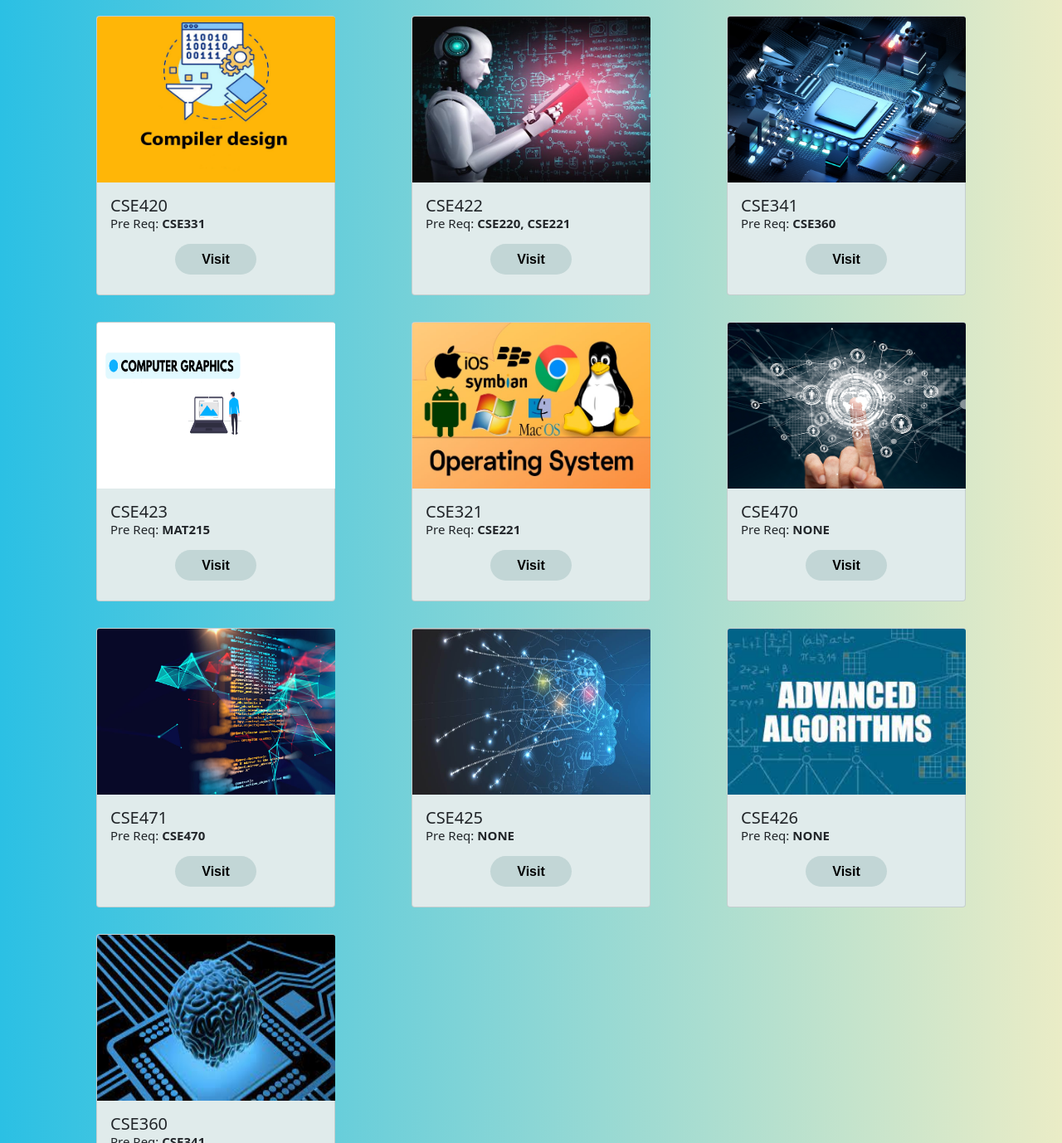
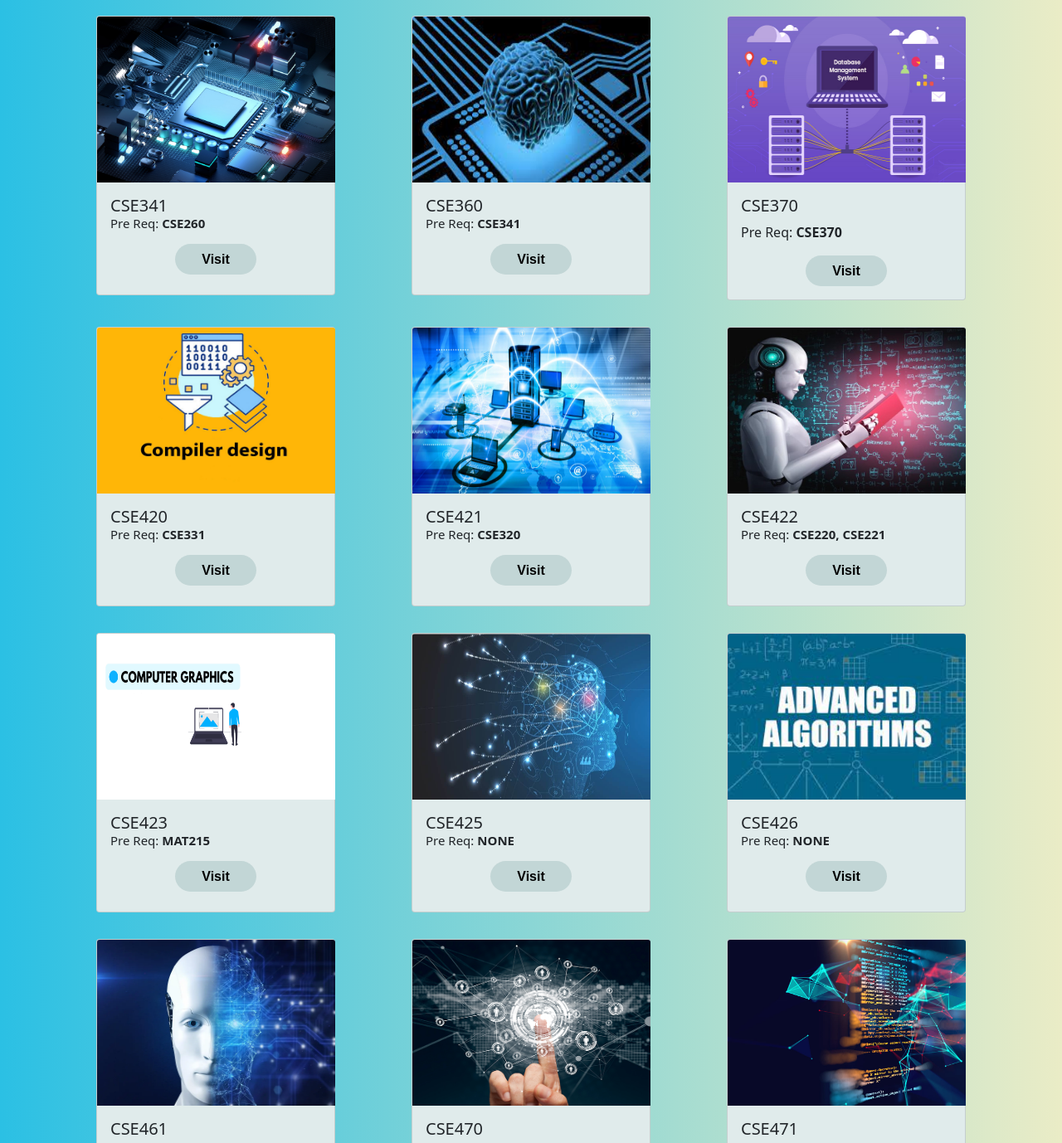
Before and after one commit to Prionto0216/Odhom, a plain HTML site: page Course.html in a window 1280 px wide. Shown: the part 3160-4538 px from the top of the page at 83% size. Drawn offline with nearby package versions, Linux system fonts and the light colour scheme.

Commit message:
Add CSE461 and CSE421 change few things

```diff
--- a/Course.html
+++ b/Course.html
@@ -48,6 +48,7 @@
         </nav>
     </div>
     <!--------NAVBAR---------->
+
 
     <!--------MNS---------->
     <div class="py-5" id="MNS">
@@ -122,8 +123,6 @@
             </div>
         </div>
     </div>
-
-
     <!--------MNS---------->
 
 
@@ -203,7 +202,6 @@
             </div>
         </div>
     </div>
-
     <!--------EEE---------->
 
 
@@ -212,15 +210,14 @@
     <div class="pt-5" id="CSE">
         <div class="container">
             <div class="row">
+
                 <P class="lead text-center">Computer Science And Engineering</P>
-                <div class="col col-12 col-md-4 py-3">
 
 
-
+                <div class="col col-12 col-md-4 py-3">
                     <div class="card" style="width: 18rem;">
                         <img src="Multimedia/CSE111.jpg" class="card-img-top" alt="...">
                         <div class="card-body">
-
                             <h5 class="card-title">CSE111</h5>
                             <p>Pre Req: <span class="fw-bold">CSE110</span></p>
                             <div class="button text-center">
@@ -233,8 +230,41 @@
                 </div>
 
 
+
                 <div class="col col-12 col-md-4 py-3">
+                    <div class="card" style="width: 18rem;">
+                        <img src="Multimedia/CSE220.jpg" class="card-img-top" alt="...">
+                        <div class="card-body">
+                            <h5 class="card-title">CSE220
+                                <p>Pre Req: <span class="fw-bold">CSE111</span></p>
+                                <div class="button text-center">
+                                    <button type="button" class="btn btn-secondary "><a
+                                            href="https://drive.google.com/drive/folders/1sZ-vjKalcPX70VVKu_IoeeOlFVsC5vOs?usp=sharing"
+                                            target="_blank">Visit</a></button>
+                                </div>
+                            </h5>
+                        </div>
+                    </div>
+                </div>
 
+
+                <div class="col col-12 col-md-4 py-3">
+                    <div class="card" style="width: 18rem;">
+                        <img src="Multimedia/CSE221.jpg" class="card-img-top" alt="...">
+                        <div class="card-body">
+                            <h5 class="card-title">CSE221</h5>
+                            <p>Pre Req: <span class="fw-bold">CSE220</span></p>
+                            <div class="button text-center">
+                                <button type="button" class="btn btn-secondary "><a
+                                        href="https://drive.google.com/drive/folders/1pxHfdBzahpZBAjldnNpLGalAZp8QlfDO?usp=sharing"
+                                        target="_blank">Visit</a></button>
+                            </div>
+                        </div>
+                    </div>
+                </div>
+
+
+                <div class="col col-12 col-md-4 py-3">
                     <div class="card" style="width: 18rem;">
                         <img src="Multimedia/CSE260.jpg" class="card-img-top" alt="...">
                         <div class="card-body">
@@ -245,10 +275,8 @@
                                         href="https://drive.google.com/drive/folders/1h_GP4sBJubVqQQQ7PLIVqPlWO4s0oiVs?usp=sharing"
                                         target="_blank">Visit</a></button>
                             </div>
-
                         </div>
                     </div>
-
                 </div>
 
 
@@ -267,53 +295,21 @@
                     </div>
                 </div>
 
-            </div>
-
-
-        </div>
-    </div>
-    <!--------CSE-1---------->
-
-
-
-    <!--------CSE-2---------->
-
-    <div class="" id="CSE">
-        <div class="container">
-            <div class="row">
-
 
                 <div class="col col-12 col-md-4 py-3">
                     <div class="card" style="width: 18rem;">
-                        <img src="Multimedia/CSE220.jpg" class="card-img-top" alt="...">
+                        <img src="Multimedia/CSE321.jpg" class="card-img-top" alt="...">
 
                         <div class="card-body">
 
-                            <h5 class="card-title">CSE220
-                                <p>Pre Req: <span class="fw-bold">CSE111</span></p>
+                            <h5 class="card-title">CSE321
+                                <p>Pre Req: <span class="fw-bold">CSE221</span></p>
                                 <div class="button text-center">
                                     <button type="button" class="btn btn-secondary "><a
-                                            href="https://drive.google.com/drive/folders/1sZ-vjKalcPX70VVKu_IoeeOlFVsC5vOs?usp=sharing"
+                                            href="https://drive.google.com/drive/folders/1IHOlhj9KwJRmQ1s0LxrYOvRWubt0Y2I7?usp=sharing"
                                             target="_blank">Visit</a></button>
                                 </div>
                             </h5>
-                        </div>
-                    </div>
-                </div>
-
-
-                <div class="col col-12 col-md-4 py-3">
-
-                    <div class="card" style="width: 18rem;">
-                        <img src="Multimedia/CSE221.jpg" class="card-img-top" alt="...">
-                        <div class="card-body">
-                            <h5 class="card-title">CSE221</h5>
-                            <p>Pre Req: <span class="fw-bold">CSE220</span></p>
-                            <div class="button text-center">
-                                <button type="button" class="btn btn-secondary "><a
-                                        href="https://drive.google.com/drive/folders/1pxHfdBzahpZBAjldnNpLGalAZp8QlfDO?usp=sharing"
-                                        target="_blank">Visit</a></button>
-                            </div>
                         </div>
                     </div>
                 </div>
@@ -332,17 +328,8 @@
                             </div>
                         </div>
                     </div>
+                </div>
 
-                </div>
-            </div>
-        </div>
-        <!--------CSE-2---------->
-
-        <!--------CSE-3---------->
-
-        <div class="" id="CSE">
-            <div class="container">
-                <div class="row">
 
 
                     <div class="col col-12 col-md-4 py-3">
@@ -371,6 +358,40 @@
                                     <div class="button text-center">
                                         <button type="button" class="btn btn-secondary "><a
                                                 href="https://drive.google.com/drive/folders/1G9mxuhyBn0ERs2OkOPfYaFjENZ6RQZQf?usp=sharing"
+                                                target="_blank">Visit</a></button>
+                                    </div>
+                                </h5>
+                            </div>
+                        </div>
+                    </div>
+
+
+                    <div class="col col-12 col-md-4 py-3">
+                        <div class="card" style="width: 18rem;">
+                            <img src="Multimedia/CSE341.jpg" class="card-img-top" alt="...">
+                            <div class="card-body">
+                                <h5 class="card-title">CSE341
+                                    <p>Pre Req: <span class="fw-bold">CSE260</span></p>
+                                    <div class="button text-center">
+                                        <button type="button" class="btn btn-secondary "><a
+                                                href="https://drive.google.com/drive/folders/1YMN59ty2XiQAlPDGny3XO-LwqM-ndH1I?usp=sharing"
+                                                target="_blank">Visit</a></button>
+                                    </div>
+                                </h5>
+                            </div>
+                        </div>
+                    </div>
+
+
+                    <div class="col col-12 col-md-4 py-3">
+                        <div class="card" style="width: 18rem;">
+                            <img src="Multimedia/CSE360.jpg" class="card-img-top" alt="...">
+                            <div class="card-body">
+                                <h5 class="card-title">CSE360
+                                    <p>Pre Req: <span class="fw-bold">CSE341</span></p>
+                                    <div class="button text-center">
+                                        <button type="button" class="btn btn-secondary "><a
+                                                href="https://drive.google.com/drive/folders/1OqjMvUnQtxkcRc3ejwOhEssLndK2XCrg?usp=sharing"
                                                 target="_blank">Visit</a></button>
                                     </div>
                                 </h5>
@@ -412,6 +433,22 @@
                         </div>
                     </div>
 
+                    <div class="col col-12 col-md-4 py-3">
+                        <div class="card" style="width: 18rem;">
+                            <img src="Multimedia/CSE421.png" class="card-img-top" alt="...">
+                            <div class="card-body">
+                                <h5 class="card-title">CSE421
+                                    <p>Pre Req: <span class="fw-bold">CSE320</span></p>
+                                    <div class="button text-center">
+                                        <button type="button" class="btn btn-secondary "><a
+                                                href="https://drive.google.com/drive/folders/16iORVtcdKs81QODfH0fMmseaOYrlJHlv?usp=sharing"
+                                                target="_blank">Visit</a></button>
+                                    </div>
+                                </h5>
+                            </div>
+                        </div>
+                    </div>
+
 
                     <div class="col col-12 col-md-4 py-3">
                         <div class="card" style="width: 18rem;">
@@ -428,24 +465,6 @@
                         </div>
                     </div>
 
-
-
-                    <div class="col col-12 col-md-4 py-3">
-                        <div class="card" style="width: 18rem;">
-                            <img src="Multimedia/CSE341.jpg" class="card-img-top" alt="...">
-                            <div class="card-body">
-                                <h5 class="card-title">CSE341
-                                    <p>Pre Req: <span class="fw-bold">CSE360</span></p>
-                                    <div class="button text-center">
-                                        <button type="button" class="btn btn-secondary "><a
-                                                href="https://drive.google.com/drive/folders/1YMN59ty2XiQAlPDGny3XO-LwqM-ndH1I?usp=sharing"
-                                                target="_blank">Visit</a></button>
-                                    </div>
-                                </h5>
-                            </div>
-                        </div>
-                    </div>
-
                     <div class="col col-12 col-md-4 py-3">
                         <div class="card" style="width: 18rem;">
                             <img src="Multimedia/CSE423.jpg" class="card-img-top" alt="...">
@@ -455,62 +474,6 @@
                                     <div class="button text-center">
                                         <button type="button" class="btn btn-secondary "><a
                                                 href="https://drive.google.com/drive/folders/1-blbjHgwvIZM57DQyKD-MA2Iv5iGt3Gc?usp=sharing"
-                                                target="_blank">Visit</a></button>
-                                    </div>
-                                </h5>
-                            </div>
-                        </div>
-                    </div>
-
-                    <div class="col col-12 col-md-4 py-3">
-                        <div class="card" style="width: 18rem;">
-                            <img src="Multimedia/CSE321.jpg" class="card-img-top" alt="...">
-
-                            <div class="card-body">
-
-                                <h5 class="card-title">CSE321
-                                    <p>Pre Req: <span class="fw-bold">CSE221</span></p>
-                                    <div class="button text-center">
-                                        <button type="button" class="btn btn-secondary "><a
-                                                href="https://drive.google.com/drive/folders/1IHOlhj9KwJRmQ1s0LxrYOvRWubt0Y2I7?usp=sharing"
-                                                target="_blank">Visit</a></button>
-                                    </div>
-                                </h5>
-                            </div>
-                        </div>
-                    </div>
-
-
-                    <div class="col col-12 col-md-4 py-3">
-                        <div class="card" style="width: 18rem;">
-                            <img src="Multimedia/CSE470.jpg" class="card-img-top" alt="...">
-
-                            <div class="card-body">
-
-                                <h5 class="card-title">CSE470
-                                    <p>Pre Req: <span class="fw-bold">NONE</span></p>
-                                    <div class="button text-center">
-                                        <button type="button" class="btn btn-secondary "><a
-                                                href="https://drive.google.com/drive/folders/1y2zYqg2JNdzfDKABZ7SCPJOtEl0oXHdz?usp=sharing"
-                                                target="_blank">Visit</a></button>
-                                    </div>
-                                </h5>
-                            </div>
-                        </div>
-                    </div>
-
-
-                    <div class="col col-12 col-md-4 py-3">
-                        <div class="card" style="width: 18rem;">
-                            <img src="Multimedia/CSE471.jpg" class="card-img-top" alt="...">
-
-                            <div class="card-body">
-
-                                <h5 class="card-title">CSE471
-                                    <p>Pre Req: <span class="fw-bold">CSE470</span></p>
-                                    <div class="button text-center">
-                                        <button type="button" class="btn btn-secondary "><a
-                                                href="https://drive.google.com/drive/folders/1Y6AxaxMuVfw-vOiOkrhE6mhGY3UNY3Uv?usp=sharing"
                                                 target="_blank">Visit</a></button>
                                     </div>
                                 </h5>
@@ -557,19 +520,51 @@
                     </div>
 
 
+                    <div class="col col-12 col-md-4 py-3">
+                        <div class="card" style="width: 18rem;">
+                            <img src="Multimedia/CSE461.jpg" class="card-img-top" alt="...">
+                            <div class="card-body">
+                                <h5 class="card-title">CSE461
+                                    <p>Pre Req: <span class="fw-bold">CSE360</span></p>
+                                    <div class="button text-center">
+                                        <button type="button" class="btn btn-secondary "><a
+                                                href="https://drive.google.com/drive/folders/1UaDFRvr4wUo_m8UJF08BDwXJZFJcXLJN?usp=sharing"
+                                                target="_blank">Visit</a></button>
+                                    </div>
+                                </h5>
+                            </div>
+                        </div>
+                    </div>
 
 
                     <div class="col col-12 col-md-4 py-3">
                         <div class="card" style="width: 18rem;">
-                            <img src="Multimedia/CSE360.jpg" class="card-img-top" alt="...">
+                            <img src="Multimedia/CSE470.jpg" class="card-img-top" alt="...">
 
                             <div class="card-body">
 
-                                <h5 class="card-title">CSE360
-                                    <p>Pre Req: <span class="fw-bold">CSE341</span></p>
+                                <h5 class="card-title">CSE470
+                                    <p>Pre Req: <span class="fw-bold">NONE</span></p>
                                     <div class="button text-center">
                                         <button type="button" class="btn btn-secondary "><a
-                                                href="https://drive.google.com/drive/folders/1OqjMvUnQtxkcRc3ejwOhEssLndK2XCrg?usp=sharing"
+                                                href="https://drive.google.com/drive/folders/1y2zYqg2JNdzfDKABZ7SCPJOtEl0oXHdz?usp=sharing"
+                                                target="_blank">Visit</a></button>
+                                    </div>
+                                </h5>
+                            </div>
+                        </div>
+                    </div>
+
+
+                    <div class="col col-12 col-md-4 py-3">
+                        <div class="card" style="width: 18rem;">
+                            <img src="Multimedia/CSE471.jpg" class="card-img-top" alt="...">
+                            <div class="card-body">
+                                <h5 class="card-title">CSE471
+                                    <p>Pre Req: <span class="fw-bold">CSE470</span></p>
+                                    <div class="button text-center">
+                                        <button type="button" class="btn btn-secondary "><a
+                                                href="https://drive.google.com/drive/folders/1Y6AxaxMuVfw-vOiOkrhE6mhGY3UNY3Uv?usp=sharing"
                                                 target="_blank">Visit</a></button>
                                     </div>
                                 </h5>
@@ -583,7 +578,6 @@
                 </div>
             </div>
         </div>
-        <!--------CSE-3---------->
 </body>
 
 <script src="https://code.iconify.design/2/2.1.0/iconify.min.js"></script>
```
Also changed, not shown: Multimedia/CSE421.png (added), Multimedia/CSE461.jpg (added), Multimedia/INF_toxoplasma_gondii_life_cycle_HE.png (added).
